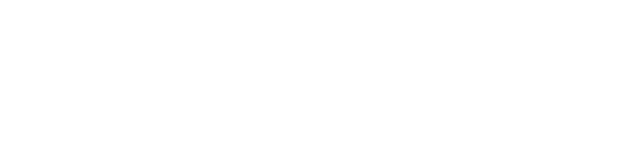
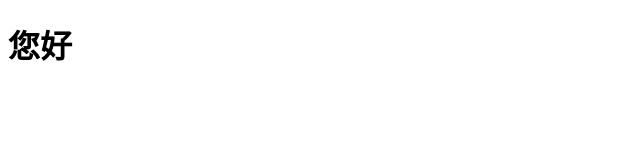
Before and after one commit to danielasut/My-first-project, a plain HTML site: page index.html in a window 1280 px wide. Shown: the whole page, without its empty margins (0-640 px from the left). Drawn offline with Linux system fonts and the light colour scheme.

Commit message:
add a heading

```diff
--- a/index.html
+++ b/index.html
@@ -1,12 +1,13 @@
 <!DOCTYPE html>
 <html lang="en">
 <head>
+
     <meta charset="UTF-8">
     <meta http-equiv="X-UA-Compatible" content="IE=edge">
     <meta name="viewport" content="width=device-width, initial-scale=1.0">
     <title>Document</title>
 </head>
 <body>
-
+    <h1>您好</h1>
 </body>
 </html>
```
